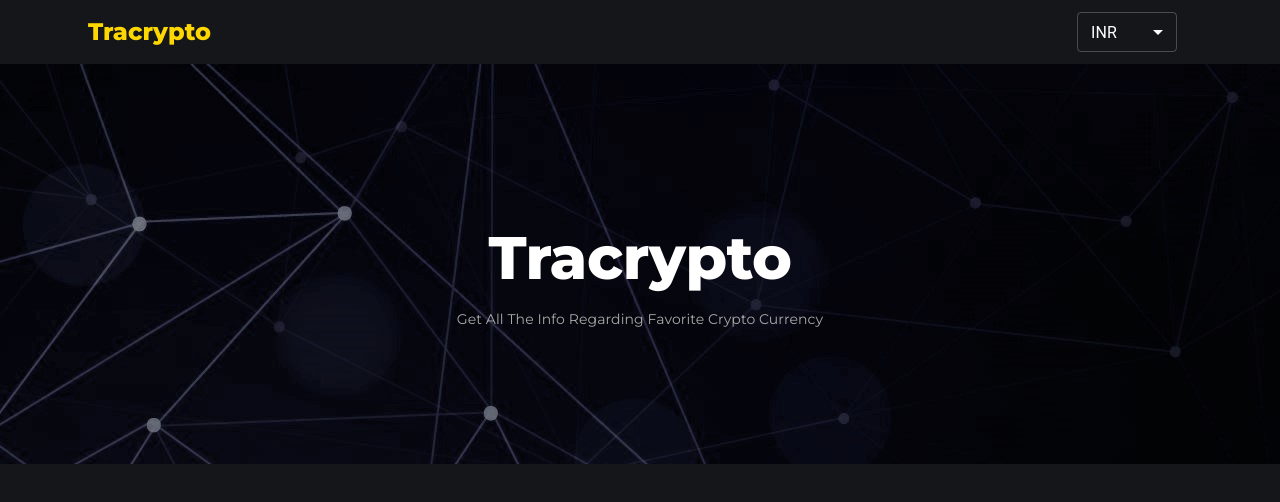
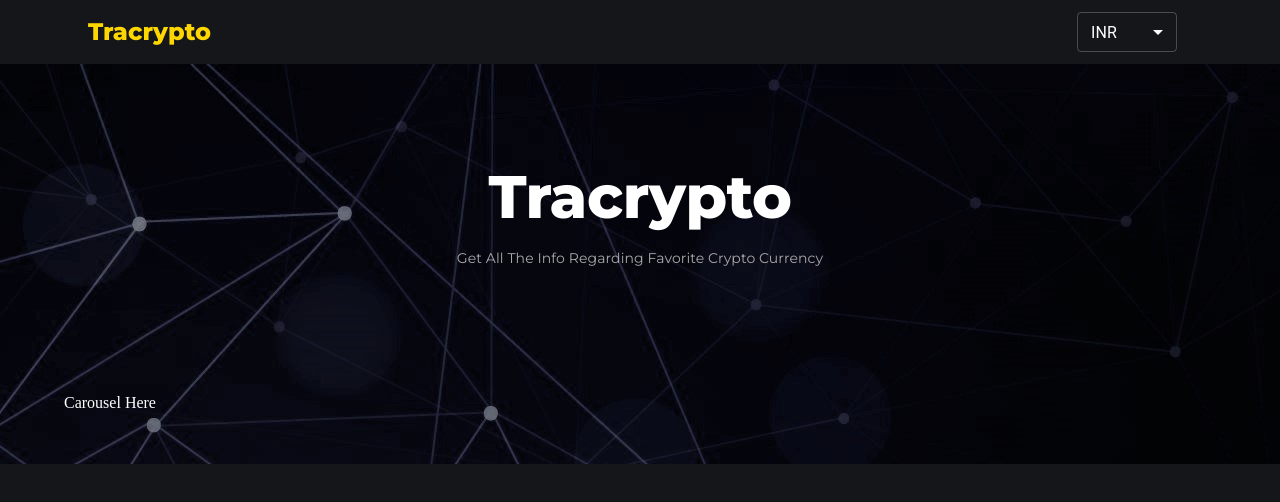
Before and after one commit to HarikrishnanYPR1707/Tracrypto, a React (Vite) app: page / in a window 1280 px wide. Shown: the top 502 px of the page. Built offline with nearby package versions, Linux system fonts and the light colour scheme.

Commit message:
Added carousel component in Banner.jsx file

```diff
--- a/src/components/Banner/Banner.jsx
+++ b/src/components/Banner/Banner.jsx
@@ -1,6 +1,6 @@
-import { css } from "@emotion/react";
 import { Container, Typography } from "@mui/material";
 import React from "react";
+import Carousel from "./Carousel";
 
 const Banner = () => {
   return (
@@ -51,6 +51,7 @@ const Banner = () => {
             Get all the Info regarding favorite Crypto Currency
           </Typography>
         </div>
+        <Carousel />
       </Container>
     </div>
   );
```
